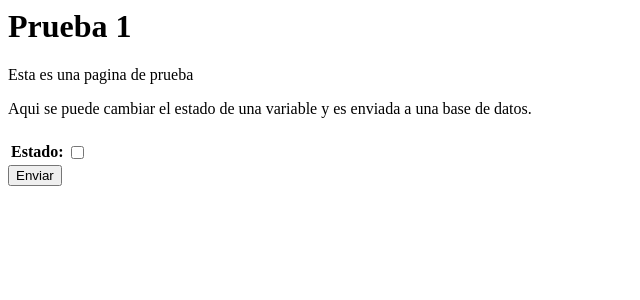
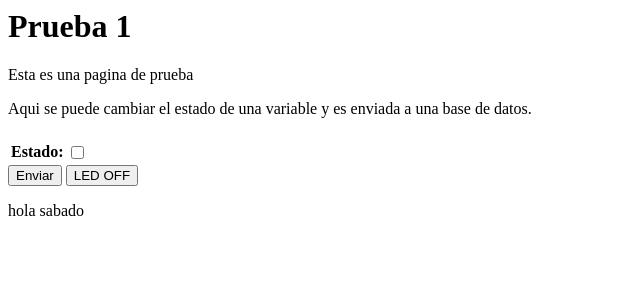
Before and after one commit to StephanyValarezo/Plant, a Django app: page / in a window 1280 px wide. Shown: the top 300 px of the page, without its empty margins (0-640 px from the left). Run offline with Django 3.2, Linux system fonts and the light colour scheme.

Commit message:
no recuerdo

```diff
--- a/Plant/settings.py
+++ b/Plant/settings.py
@@ -25,7 +25,7 @@ SECRET_KEY = 'f-q^#kg0a7(8m()+nee+4posq4y1*3nq^df4dk(1bx8_66+x5*'
 # SECURITY WARNING: don't run with debug turned on in production!
 DEBUG = True
 
-ALLOWED_HOSTS = []
+ALLOWED_HOSTS = ['stephanyvp.pythonanywhere.com']
 
 
 # Application definition
--- a/PlantApp/templates/home.html
+++ b/PlantApp/templates/home.html
@@ -16,6 +16,9 @@
             </table>
 
             <input type="submit" value="Enviar">
+            <button onClick=location.href='./?LED=OFF'>LED OFF</button>
+            <p>hola sabado</p>
+
 
 
 
```
Also changed, not shown: db.sqlite3.
